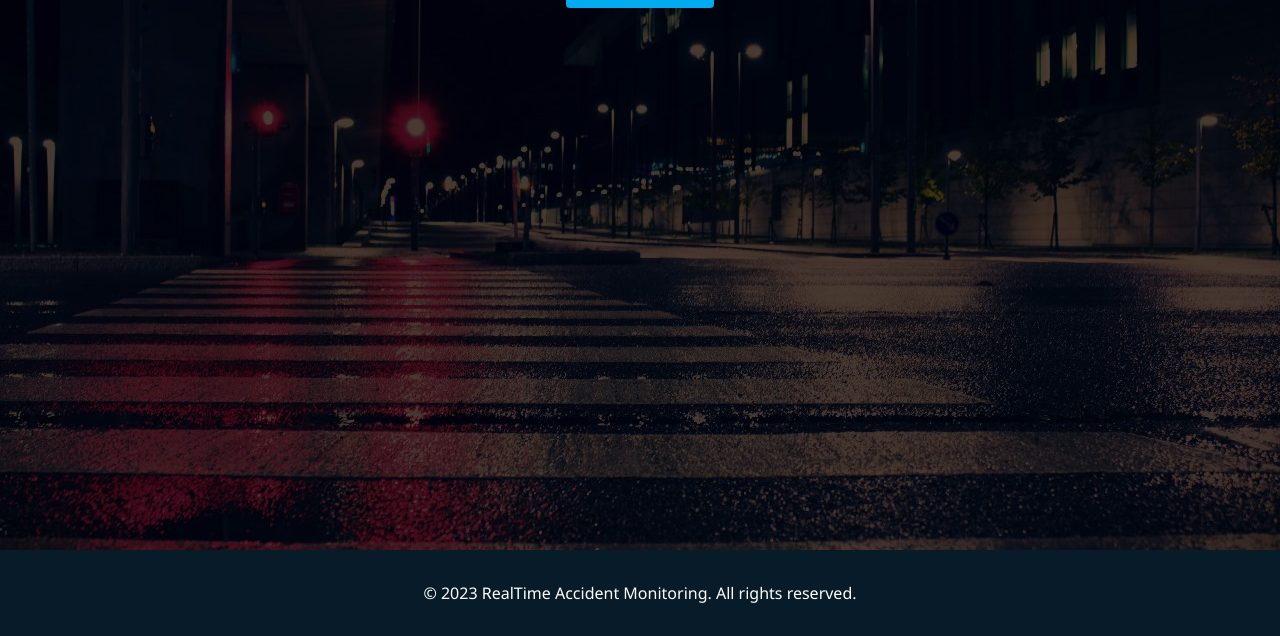
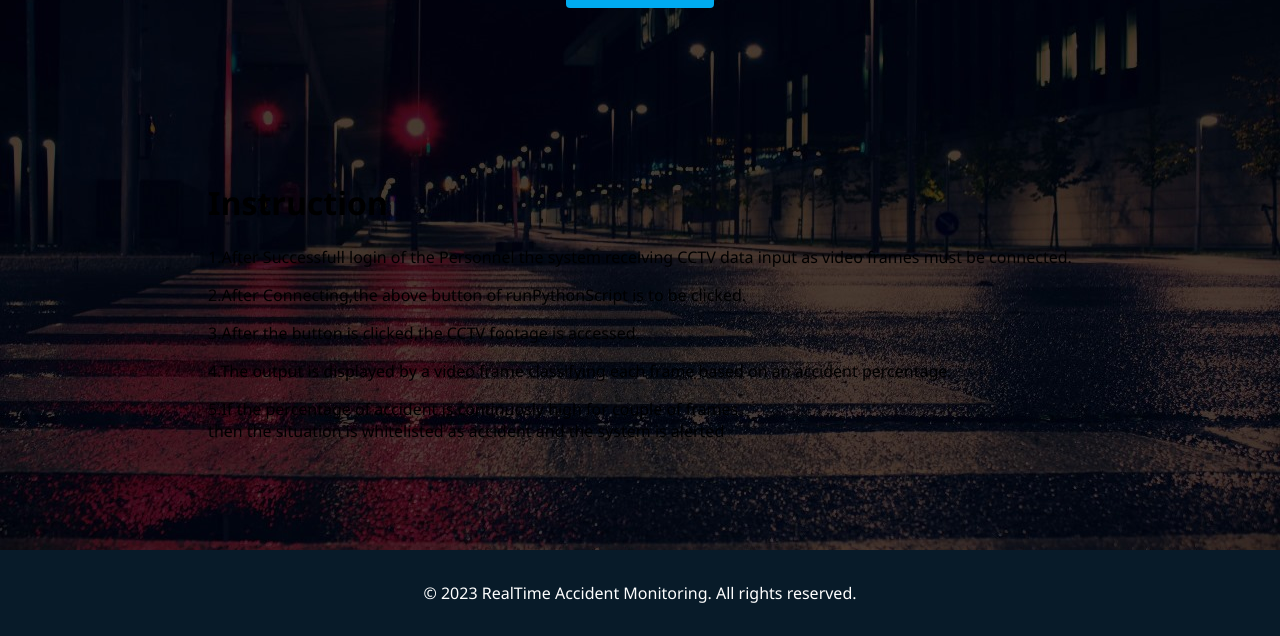
Before and after one commit to Walkerhari/acc.github.io, a Flask app: page / in a window 1280 px wide. Shown: the part 164-800 px from the top of the page. Run offline with Flask 3, Linux system fonts and the light colour scheme.

Commit message:
Update RTMS4.html

```diff
--- a/templates/RTMS4.html
+++ b/templates/RTMS4.html
@@ -114,6 +114,14 @@ footer {
             <button onclick="runPythonScript()">Run Python Script</button>
         </div>
     </div>
+    <div class="instruction">
+        <h1> Instruction</h1>
+        <p>1.After Successfull login of the Personnel the system receiving CCTV data input as video frames must be connected.</p>
+        <p>2.After Connecting,the above button of runPythonScript is to be clicked.</p>
+        <p>3.After the button is clicked,the CCTV footage is accessed.</p>
+        <p>4.The output is displayed by a video frame classifying each frame based on an accident percentage.</p>
+        <p>5.If the percentage of accident is continuosly high for couple of frames <br>then the situation is whitelisted as accident and the system is alerted</p>
+    </div>
     <footer class="footer">
         <p>&copy; 2023 RealTime Accident Monitoring. All rights reserved.</p>
     </footer>
```
